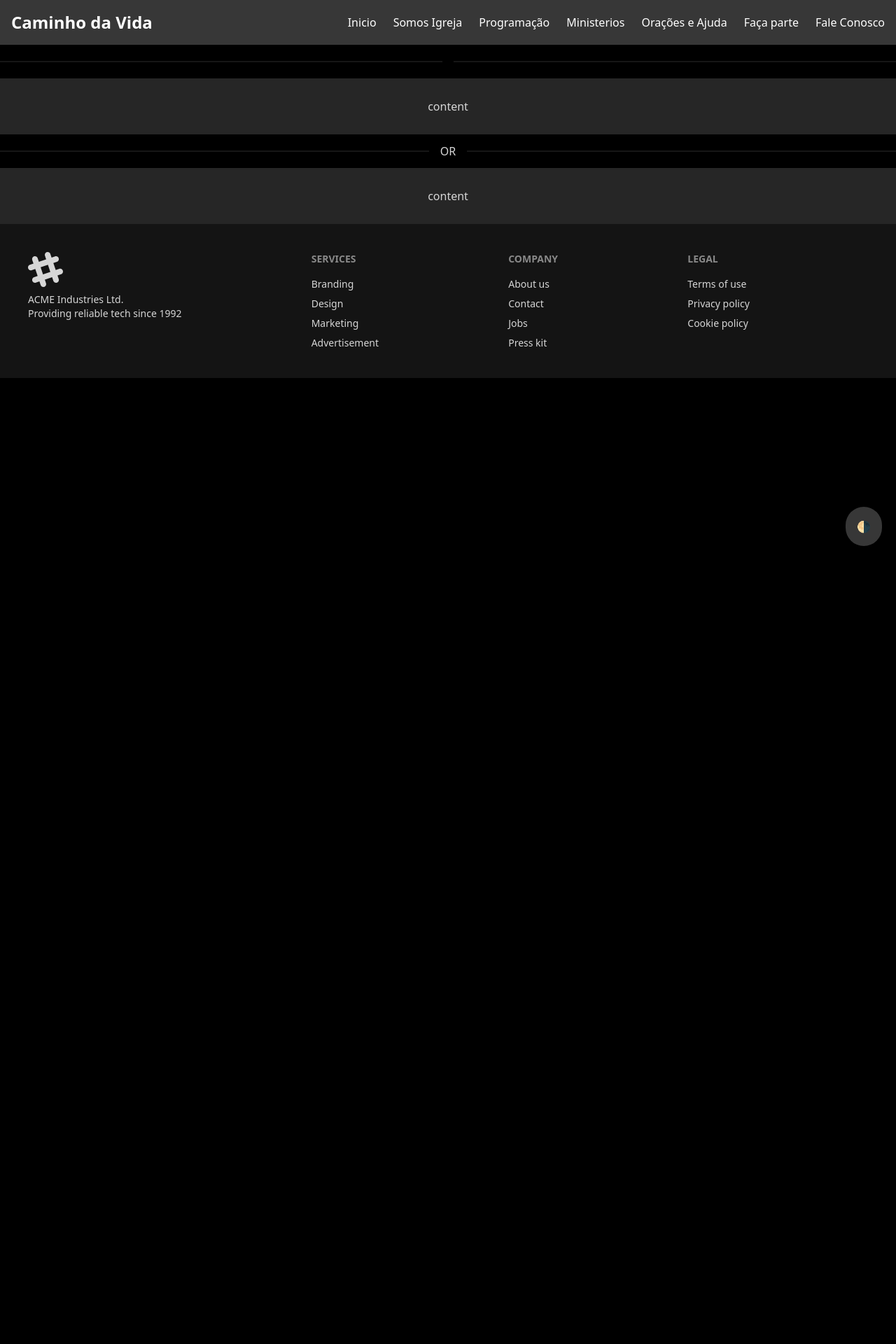
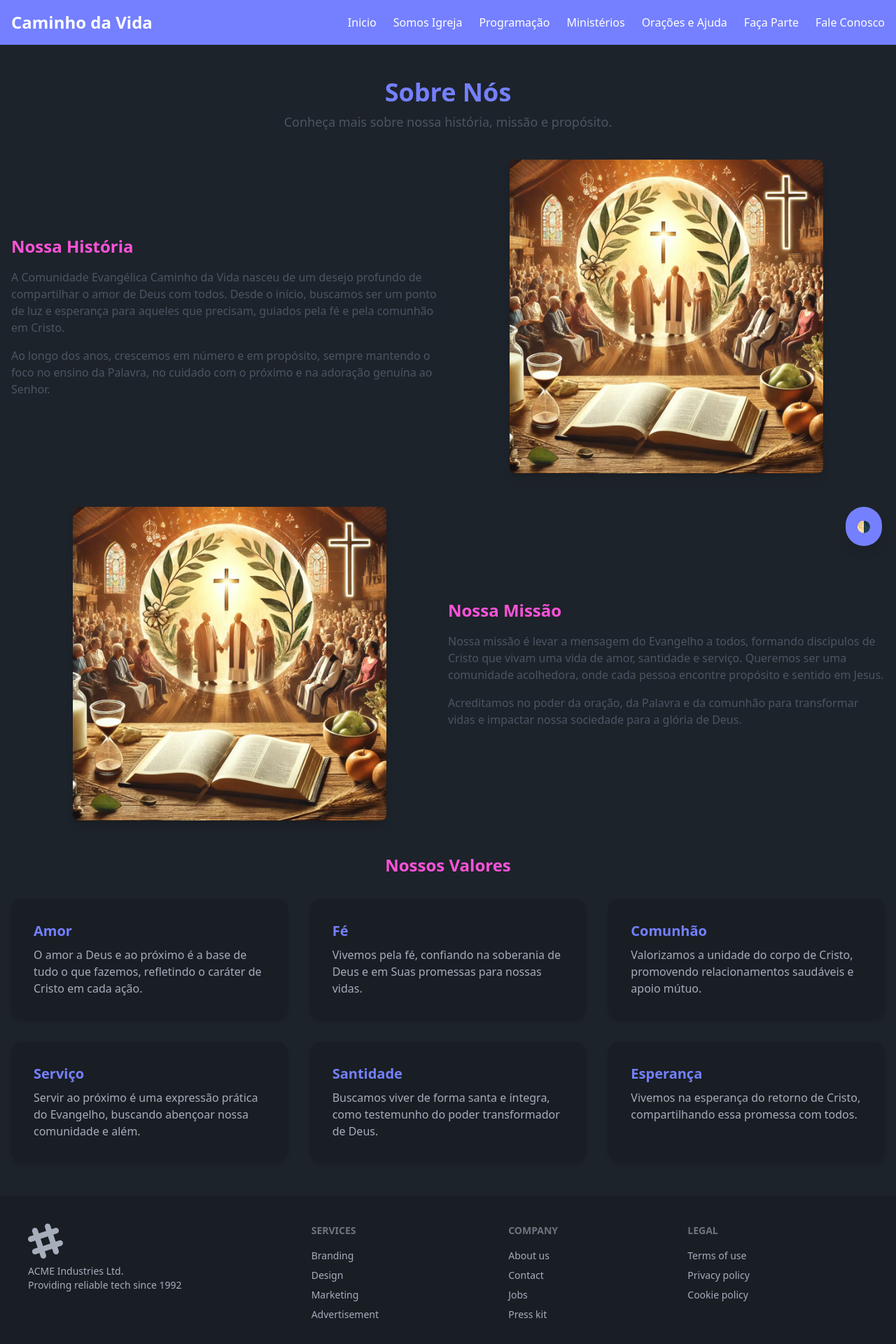
Before and after one commit to zioncwbBola/caminhodavida, a Next.js app: page /about in a window 1280 px wide. Shown: the top 1920 px of the page at 70% size. Before the commit the page ends 800 px from the top, so only its background shows below. Built offline with nearby package versions, Linux system fonts and the light colour scheme.

Commit message:
commit 14

```diff
--- a/src/app/about/page.tsx
+++ b/src/app/about/page.tsx
@@ -1,12 +1,136 @@
-export default function AboutPage() {
+import React from "react";
+
+export default function About() {
   return (
-    <div>
-      <div className="divider">  </div>
-      <div className="flex w-full flex-col border-opacity-50">
-        <div className="card bg-base-300 rounded-box grid h-20 place-items-center">content</div>
-        <div className="divider">OR</div>
-        <div className="card bg-base-300 rounded-box grid h-20 place-items-center">content</div>
+    <div className="min-h-screen bg-base-100 text-base-content">
+      <div className="container mx-auto px-4 py-12">
+        {/* Título */}
+        <div className="text-center mb-10">
+          <h1 className="text-4xl font-bold text-primary">Sobre Nós</h1>
+          <p className="mt-2 text-lg text-gray-600">
+            Conheça mais sobre nossa história, missão e propósito.
+          </p>
+        </div>
+
+        {/* Seções */}
+        <div className="space-y-12">
+          {/* Nossa História */}
+          <section className="flex flex-col lg:flex-row items-center">
+            <div className="lg:w-1/2">
+              <h2 className="text-2xl font-semibold text-secondary">Nossa História</h2>
+              <p className="mt-4 text-gray-600">
+                A Comunidade Evangélica Caminho da Vida nasceu de um desejo profundo de
+                compartilhar o amor de Deus com todos. Desde o início, buscamos ser
+                um ponto de luz e esperança para aqueles que precisam, guiados pela
+                fé e pela comunhão em Cristo.
+              </p>
+              <p className="mt-4 text-gray-600">
+                Ao longo dos anos, crescemos em número e em propósito, sempre mantendo
+                o foco no ensino da Palavra, no cuidado com o próximo e na adoração
+                genuína ao Senhor.
+              </p>
+            </div>
+            <div className="lg:w-1/2 mt-8 lg:mt-0">
+              <img
+                src="/about/history.webp"
+                alt="Imagem sobre nossa história"
+                className="w-full max-w-md mx-auto rounded-lg shadow-lg"
+              />
+            </div>
+          </section>
+
+          {/* Nossa Missão */}
+          <section className="flex flex-col lg:flex-row-reverse items-center">
+            <div className="lg:w-1/2">
+              <h2 className="text-2xl font-semibold text-secondary">Nossa Missão</h2>
+              <p className="mt-4 text-gray-600">
+                Nossa missão é levar a mensagem do Evangelho a todos, formando
+                discípulos de Cristo que vivam uma vida de amor, santidade e serviço.
+                Queremos ser uma comunidade acolhedora, onde cada pessoa encontre
+                propósito e sentido em Jesus.
+              </p>
+              <p className="mt-4 text-gray-600">
+                Acreditamos no poder da oração, da Palavra e da comunhão para transformar
+                vidas e impactar nossa sociedade para a glória de Deus.
+              </p>
+            </div>
+            <div className="lg:w-1/2 mt-8 lg:mt-0">
+              <img
+                src="/about/history.webp"
+                alt="Imagem sobre nossa missão"
+                className="w-full max-w-md mx-auto rounded-lg shadow-lg"
+              />
+            </div>
+          </section>
+
+          {/* Nossos Valores */}
+          <section>
+            <h2 className="text-2xl font-semibold text-secondary text-center">Nossos Valores</h2>
+            <div className="grid grid-cols-1 md:grid-cols-2 lg:grid-cols-3 gap-8 mt-8">
+              {/* Card 1 */}
+              <div className="card bg-base-200 shadow-md">
+                <div className="card-body">
+                  <h3 className="card-title text-primary">Amor</h3>
+                  <p>
+                    O amor a Deus e ao próximo é a base de tudo o que fazemos,
+                    refletindo o caráter de Cristo em cada ação.
+                  </p>
+                </div>
+              </div>
+              {/* Card 2 */}
+              <div className="card bg-base-200 shadow-md">
+                <div className="card-body">
+                  <h3 className="card-title text-primary">Fé</h3>
+                  <p>
+                    Vivemos pela fé, confiando na soberania de Deus e em Suas
+                    promessas para nossas vidas.
+                  </p>
+                </div>
+              </div>
+              {/* Card 3 */}
+              <div className="card bg-base-200 shadow-md">
+                <div className="card-body">
+                  <h3 className="card-title text-primary">Comunhão</h3>
+                  <p>
+                    Valorizamos a unidade do corpo de Cristo, promovendo relacionamentos
+                    saudáveis e apoio mútuo.
+                  </p>
+                </div>
+              </div>
+              {/* Card 4 */}
+              <div className="card bg-base-200 shadow-md">
+                <div className="card-body">
+                  <h3 className="card-title text-primary">Serviço</h3>
+                  <p>
+                    Servir ao próximo é uma expressão prática do Evangelho, buscando
+                    abençoar nossa comunidade e além.
+                  </p>
+                </div>
+              </div>
+              {/* Card 5 */}
+              <div className="card bg-base-200 shadow-md">
+                <div className="card-body">
+                  <h3 className="card-title text-primary">Santidade</h3>
+                  <p>
+                    Buscamos viver de forma santa e íntegra, como testemunho do
+                    poder transformador de Deus.
+                  </p>
+                </div>
+              </div>
+              {/* Card 6 */}
+              <div className="card bg-base-200 shadow-md">
+                <div className="card-body">
+                  <h3 className="card-title text-primary">Esperança</h3>
+                  <p>
+                    Vivemos na esperança do retorno de Cristo, compartilhando essa
+                    promessa com todos.
+                  </p>
+                </div>
+              </div>
+            </div>
+          </section>
+        </div>
       </div>
     </div>
-  )
+  );
 }
--- a/src/app/layout.tsx
+++ b/src/app/layout.tsx
@@ -8,7 +8,7 @@ import Navbar from '@/components/Navbar';
 
 export default function RootLayout({ children }: { children: ReactNode }) {
   return (
-    <html lang="pt-br" data-theme="black">
+    <html lang="pt-br" data-theme="dark">
       <head>
         <link rel="stylesheet" href="https://fonts.googleapis.com/icon?family=Material+Icons" />
       </head>
--- a/src/app/tailwind.config.js
+++ b/src/app/tailwind.config.js
@@ -9,7 +9,7 @@ module.exports = {
   plugins: [require('daisyui')],
   daisyui: {
     themes: [
-      'black',
+      'dark',
       'retro',
       'corporate',
     ]
--- a/src/components/Navbar.tsx
+++ b/src/components/Navbar.tsx
@@ -5,39 +5,47 @@ const Navbar = () => {
   const [isMenuOpen, setIsMenuOpen] = useState(false);
 
   return (
-    <nav className="bg-primary text-white">
+    <nav className="bg-primary text-white sticky top-0 z-50">
       <div className="max-w-screen-xl mx-auto px-4 py-4 flex justify-between items-center">
+        {/* Logo */}
         <div className="text-2xl font-bold">Caminho da Vida</div>
 
-        {/* Menu Desktop */}
-        <ul className="hidden md:flex space-x-6">
+        {/* Menu Comum (Desktop e Mobile) */}
+        <ul
+          className={`flex flex-col lg:flex-row lg:space-x-6 absolute lg:relative bg-primary w-full lg:w-auto left-0 top-16 lg:top-auto p-4 lg:p-0 space-y-4 lg:space-y-0 transform transition-all duration-300 ease-in-out ${
+            isMenuOpen ? "block" : "hidden lg:flex"
+          }`}
+        >
           <li><a href="/" className="hover:text-accent">Inicio</a></li>
           <li><a href="/about" className="hover:text-accent">Somos Igreja</a></li>
           <li><a href="/events" className="hover:text-accent">Programação</a></li>
-          <li><a href="/ministerios" className="hover:text-accent">Ministerios</a></li>
+          <li><a href="/ministerios" className="hover:text-accent">Ministérios</a></li>
           <li><a href="/apoio" className="hover:text-accent">Orações e Ajuda</a></li>
-          <li><a href="/join" className="hover:text-accent">Faça parte</a></li>
+          <li><a href="/join" className="hover:text-accent">Faça Parte</a></li>
           <li><a href="/contact" className="hover:text-accent">Fale Conosco</a></li>
         </ul>
 
-        {/* Menu Hamburger (Mobile) */}
-        <button className="md:hidden" onClick={() => setIsMenuOpen(!isMenuOpen)}>
-          <svg xmlns="http://www.w3.org/2000/svg" className="h-6 w-6" fill="none" viewBox="0 0 24 24" stroke="currentColor">
-            <path strokeLinecap="round" strokeLinejoin="round" strokeWidth="2" d="M4 6h16M4 12h16M4 18h16" />
+        {/* Botão Hamburger para Mobile */}
+        <button
+          className="lg:hidden btn btn-square btn-ghost"
+          onClick={() => setIsMenuOpen(!isMenuOpen)}
+        >
+          <svg
+            xmlns="http://www.w3.org/2000/svg"
+            className="h-6 w-6"
+            fill="none"
+            viewBox="0 0 24 24"
+            stroke="currentColor"
+          >
+            <path
+              strokeLinecap="round"
+              strokeLinejoin="round"
+              strokeWidth="2"
+              d="M4 6h16M4 12h16M4 18h16"
+            />
           </svg>
         </button>
       </div>
-
-      {/* Menu Mobile */}
-      {isMenuOpen && (
-        <div className="md:hidden bg-primary p-4">
-          <ul>
-            <li><a href="#home" className="block py-2 hover:text-accent">Home</a></li>
-            <li><a href="#heroes" className="block py-2 hover:text-accent">Heroes</a></li>
-            <li><a href="#footer" className="block py-2 hover:text-accent">Footer</a></li>
-          </ul>
-        </div>
-      )}
     </nav>
   );
 };
--- a/src/components/ToggleTheme.tsx
+++ b/src/components/ToggleTheme.tsx
@@ -6,7 +6,7 @@ const ToggleTheme = () => {
   const [theme, setTheme] = useState<string>("corporate");
 
   const handleToggleTheme = () => {
-    const themes = ["retro", "corporate", "black"];
+    const themes = ["retro", "corporate", "dark"];
     const currentThemeIndex = themes.indexOf(theme);
     const nextThemeIndex = (currentThemeIndex + 1) % themes.length;
     const nextTheme = themes[nextThemeIndex];
@@ -18,7 +18,7 @@ const ToggleTheme = () => {
   return (
     <button
       onClick={handleToggleTheme}
-      className="fixed bottom-5 right-5 p-4 bg-primary text-white rounded-full shadow-lg transition duration-300 ease-in-out transform hover:scale-105"
+      className="fixed bottom-5 right-5 p-4 bg-primary text-white rounded-full shadow-lg z-50 transition duration-300 ease-in-out transform hover:scale-105"
     >
       <span>🌗</span>
     </button>
--- a/tailwind.config.ts
+++ b/tailwind.config.ts
@@ -12,6 +12,6 @@ export default {
   },
   plugins: [require('daisyui')],
   daisyui: {
-    themes: ['retro', 'corporate', 'black'],
+    themes: ['retro', 'corporate', 'dark'],
   },
 } satisfies Config;
```
Also changed, not shown: public/about/history.webp (added).
